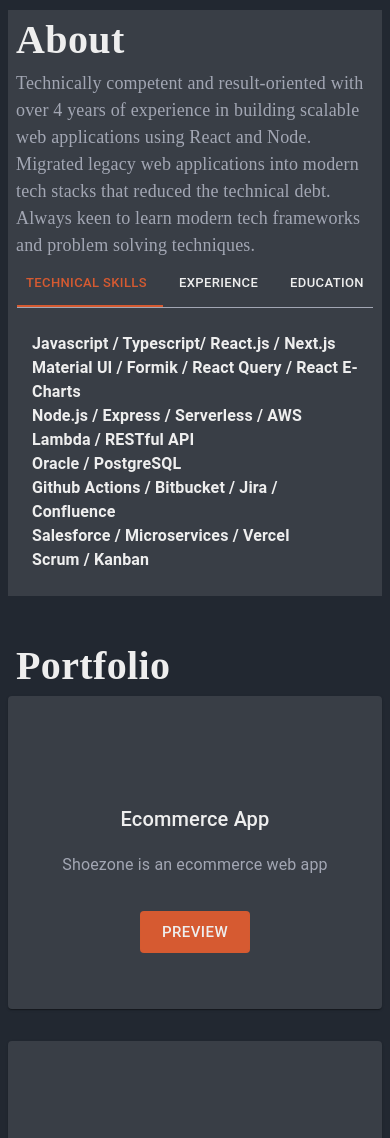
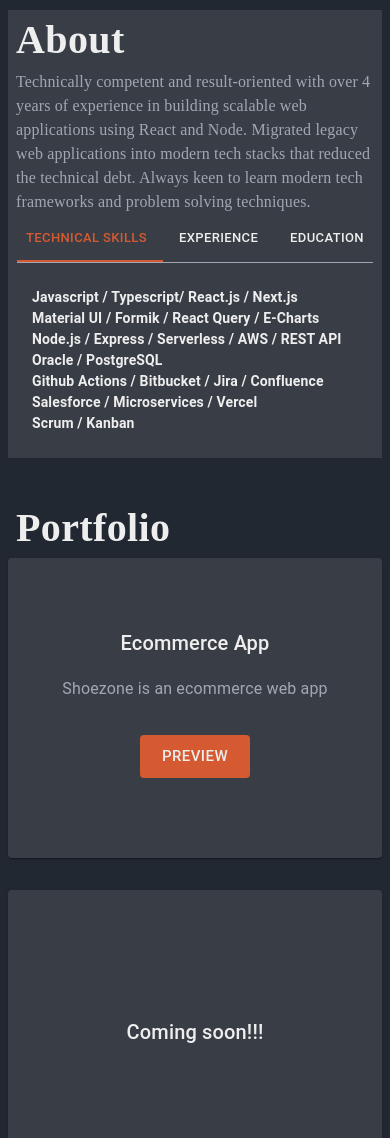
Before and after one commit to Rabin88/My-Website, a React (Create React App) app: page / in a window 390 px wide. Shown: the part 686-1824 px from the top of the page. Built offline with nearby package versions, Linux system fonts and the light colour scheme.

Commit message:
update mobile fontsize

```diff
--- a/src/About.tsx
+++ b/src/About.tsx
@@ -45,7 +45,7 @@ const About = () => {
         sx={{
           marginLeft: 1,
           fontFamily: "serif",
-          fontSize: isMobile ? 18 : 20,
+          fontSize: isMobile ? 16 : 20,
           fontWeight: "200",
           color: "rgba(198,201,216,.75)"
         }}
@@ -123,7 +123,7 @@ const About = () => {
           <Typography
             sx={{
               color: "#EEEEEE",
-              fontSize: isMobile ? 16 : 19,
+              fontSize: isMobile ? 14 : 19,
               fontWeight: 600
             }}
           >
@@ -132,25 +132,25 @@ const About = () => {
           <Typography
             sx={{
               color: "#EEEEEE",
-              fontSize: isMobile ? 16 : 19,
+              fontSize: isMobile ? 14 : 19,
               fontWeight: 600
             }}
           >
-            Material UI / Formik / React Query / React E-Charts
+            Material UI / Formik / React Query / E-Charts
           </Typography>
           <Typography
             sx={{
               color: "#EEEEEE",
-              fontSize: isMobile ? 16 : 19,
+              fontSize: isMobile ? 14 : 19,
               fontWeight: 600
             }}
           >
-            Node.js / Express / Serverless / AWS Lambda / RESTful API
+            Node.js / Express / Serverless / AWS / REST API
           </Typography>
           <Typography
             sx={{
               color: "#EEEEEE",
-              fontSize: isMobile ? 16 : 19,
+              fontSize: isMobile ? 14 : 19,
               fontWeight: 600
             }}
           >
@@ -159,7 +159,7 @@ const About = () => {
           <Typography
             sx={{
               color: "#EEEEEE",
-              fontSize: isMobile ? 16 : 19,
+              fontSize: isMobile ? 14 : 19,
               fontWeight: 600
             }}
           >
@@ -168,7 +168,7 @@ const About = () => {
           <Typography
             sx={{
               color: "#EEEEEE",
-              fontSize: isMobile ? 16 : 19,
+              fontSize: isMobile ? 14 : 19,
               fontWeight: 600
             }}
           >
@@ -177,7 +177,7 @@ const About = () => {
           <Typography
             sx={{
               color: "#EEEEEE",
-              fontSize: isMobile ? 16 : 19,
+              fontSize: isMobile ? 14 : 19,
               fontWeight: 600
             }}
           >
@@ -188,7 +188,7 @@ const About = () => {
           <Typography
             sx={{
               color: "#EEEEEE",
-              fontSize: isMobile ? 16 : 19,
+              fontSize: isMobile ? 14 : 19,
               fontWeight: 600
             }}
           >
@@ -206,7 +206,7 @@ const About = () => {
           <Typography
             sx={{
               color: "#EEEEEE",
-              fontSize: isMobile ? 16 : 19,
+              fontSize: isMobile ? 14 : 19,
               fontWeight: 600
             }}
           >
@@ -223,7 +223,7 @@ const About = () => {
           <Typography
             sx={{
               color: "#EEEEEE",
-              fontSize: isMobile ? 16 : 19,
+              fontSize: isMobile ? 14 : 19,
               fontWeight: 600
             }}
           >
@@ -241,7 +241,7 @@ const About = () => {
           <Typography
             sx={{
               color: "#EEEEEE",
-              fontSize: isMobile ? 16 : 19,
+              fontSize: isMobile ? 14 : 19,
               fontWeight: 600
             }}
           >
@@ -259,7 +259,7 @@ const About = () => {
           <Typography
             sx={{
               color: "#EEEEEE",
-              fontSize: isMobile ? 16 : 19,
+              fontSize: isMobile ? 14 : 19,
               fontWeight: 600
             }}
           >
--- a/src/Portfolio.tsx
+++ b/src/Portfolio.tsx
@@ -64,7 +64,7 @@ const Portfolio = () => {
                 color: "#EEEEEE"
               }}
             >
-              <CardContent sx={{ marginTop: "20%" }}>
+              <CardContent sx={{ marginTop: isMobile ? "10%" : "20%" }}>
                 <Typography variant="h6" sx={{ my: 2 }}>
                   Ecommerce App
                 </Typography>
@@ -88,6 +88,7 @@ const Portfolio = () => {
               </CardContent>
             </Card>
           </Grid>
+          {!isMobile && (
             <Grid item xs={12} sm={12} md={4}>
               <Card
                 sx={{
@@ -104,6 +105,8 @@ const Portfolio = () => {
                 </CardContent>
               </Card>
             </Grid>
+          )}
+
           <Grid item xs={12} sm={12} md={4}>
             <Card
               sx={{
@@ -113,9 +116,9 @@ const Portfolio = () => {
                 color: "#EEEEEE"
               }}
             >
-              <CardContent sx={{ marginTop: "50%" }}>
+              <CardContent sx={{ marginTop: isMobile ? "25%" : "50%" }}>
                 <Typography variant="h6" sx={{ my: 2 }}>
-                  Coming soon!
+                  Coming soon!!!
                 </Typography>
               </CardContent>
             </Card>
```
Lines whose indentation alone changed are shown as unchanged.
